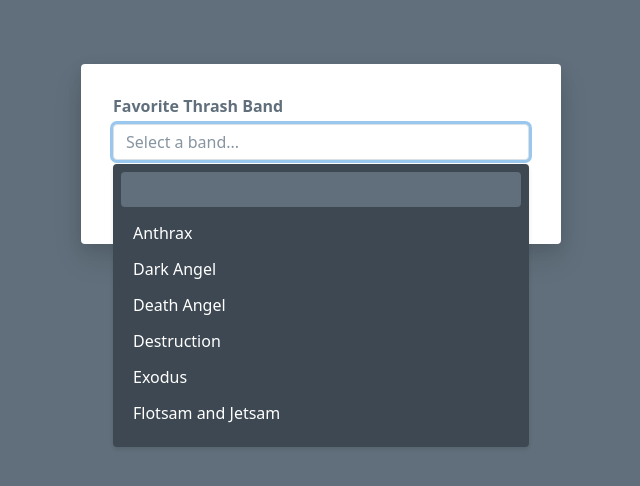
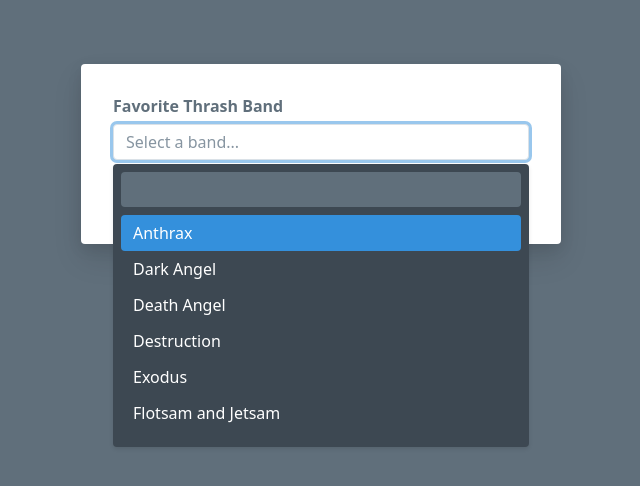
Before and after one commit to aristotele/advanced-vue-component-design, a Vue app: page / in a window 1280 px wide. Both pictures are taken after a click on the button "Select a band...". Shown: the top 486 px of the page, without its empty margins (319-959 px from the left). Built offline with nearby package versions, Linux system fonts and the light colour scheme.

Commit message:
Add basic keyboard Navigation

```diff
--- a/src/assets/js/components/SearchSelect.vue
+++ b/src/assets/js/components/SearchSelect.vue
@@ -11,12 +11,24 @@
     </button>
 
     <div class="search-select-dropdown" v-show="isOpen">
-      <input v-model="search" ref="search" class="search-select-search" />
-      <ul v-show="filteredOptions.length > 0" class="search-select-options">
+      <input
+        v-model="search"
+        ref="search"
+        class="search-select-search"
+        @keydown.esc="close"
+        @keydown.up="highlightPrev"
+        @keydown.down="highlightNext"
+      />
+      <ul
+        v-show="filteredOptions.length > 0"
+        class="search-select-options"
+        ref="options"
+      >
         <li
-          v-for="option in filteredOptions"
+          v-for="(option, i) in filteredOptions"
           :key="option"
           class="search-select-option"
+          :class="{ 'is-active': i === highlightedIndex }"
           @click="select(option)"
         >
           {{ option }}
@@ -37,7 +49,8 @@
   data() {
     return {
       isOpen: false,
-      search: ""
+      search: "",
+      highlightedIndex: 0
     }
   },
 
@@ -75,6 +88,30 @@
       this.$emit("input", option)
       this.clearSearchInput()
       this.close()
+    },
+
+    highlightPrev() {
+      this.highlightedIndex = this.highlightedIndex - 1
+
+      if (this.highlightedIndex < 0) {
+        this.highlightedIndex = this.filteredOptions.length - 1
+      }
+
+      this.$refs.options.children[this.highlightedIndex].scrollIntoView({
+        block: "nearest"
+      })
+    },
+
+    highlightNext() {
+      this.highlightedIndex = this.highlightedIndex + 1
+
+      if (this.highlightedIndex > this.filteredOptions.length - 1) {
+        this.highlightedIndex = 0
+      }
+
+      this.$refs.options.children[this.highlightedIndex].scrollIntoView({
+        block: "nearest"
+      })
     }
   }
 }
```
